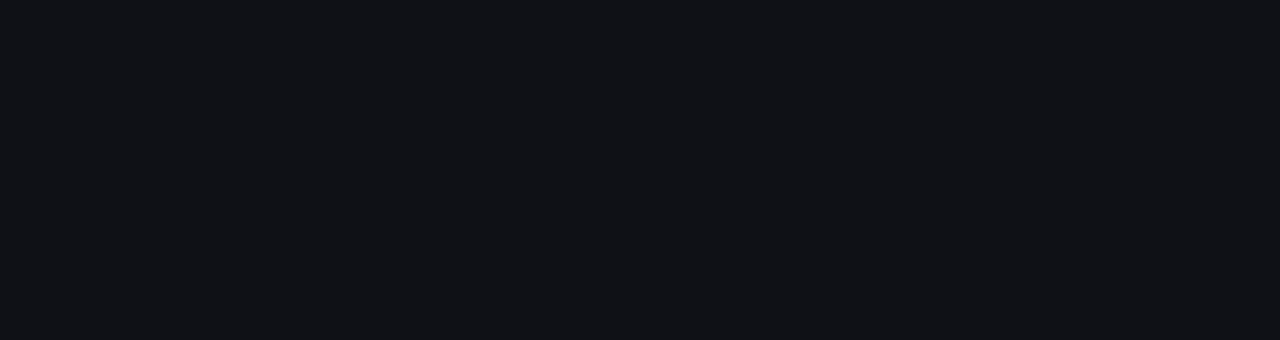
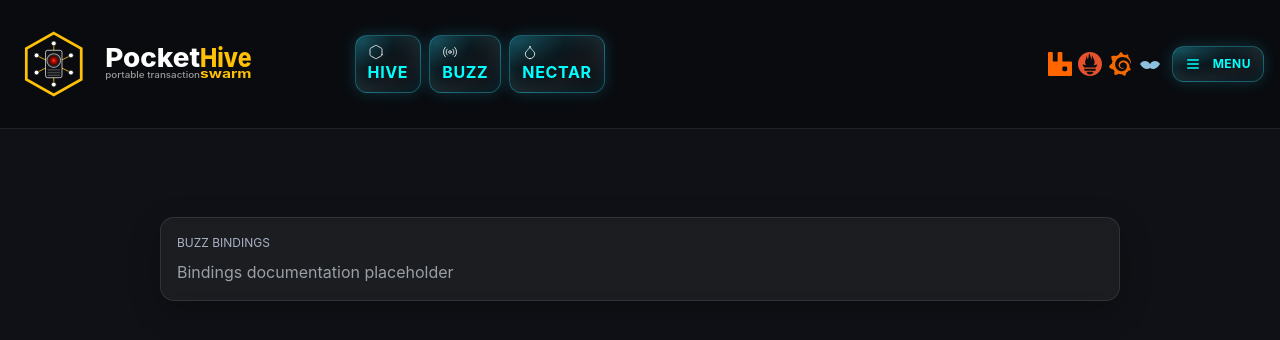
Before and after one commit to sepa79/PocketHive, a React (Vite) app in the folder ui/: page /bindings in a window 1280 px wide. Before the commit this address had no page. Shown: the top 340 px of the page. Built offline with nearby package versions, Linux system fonts and the light colour scheme.

Commit message:
fix(ui): update navigation and demo hive view

```diff
--- a/ui/src/App.tsx
+++ b/ui/src/App.tsx
@@ -4,6 +4,10 @@ import Home from './pages/Home'
 import Hive from './pages/Hive'
 import Buzz from './pages/Buzz'
 import Nectar from './pages/Nectar'
+import Readme from './pages/Readme'
+import Bindings from './pages/Bindings'
+import Changelog from './pages/Changelog'
+import Docs from './pages/Docs'
 
 export default function App() {
   return (
@@ -13,6 +17,10 @@ export default function App() {
         <Route path="hive" element={<Hive />} />
         <Route path="buzz" element={<Buzz />} />
         <Route path="nectar" element={<Nectar />} />
+        <Route path="readme" element={<Readme />} />
+        <Route path="bindings" element={<Bindings />} />
+        <Route path="changelog" element={<Changelog />} />
+        <Route path="docs" element={<Docs />} />
       </Route>
     </Routes>
   )
--- a/ui/src/layout/Layout.tsx
+++ b/ui/src/layout/Layout.tsx
@@ -1,5 +1,5 @@
 import { NavLink, Outlet } from 'react-router-dom'
-import { Menu } from 'lucide-react'
+import { Menu, Hexagon, Radio, Droplet } from 'lucide-react'
 import { useUIStore } from '../store'
 import { useEffect } from 'react'
 
@@ -14,27 +14,35 @@ export default function Layout() {
     return () => window.removeEventListener('keydown', handler)
   }, [closeSidebar])
 
+  const host = typeof window !== 'undefined' ? window.location.hostname : 'localhost'
+  const services = {
+    rabbitmq: `http://${host}:15672/`,
+    prometheus: `http://${host}:9090/`,
+    grafana: `http://${host}:3000/`,
+    wiremock: `http://${host}:8080/__admin/`,
+  }
+
   return (
     <div className="min-h-screen text-white">
       <header className="flex items-center gap-4 p-4 sticky top-0 z-10 backdrop-blur border-b border-white/10 bg-[#080a0e]/75">
         <img className="logo" src="/logo.svg" alt="PocketHive Logo" />
         <nav className="nav-tabs">
           <NavLink to="/hive" className="tab-btn">
-            <img src="/hive.svg" alt="" className="tab-icon" />Hive
+            <Hexagon strokeWidth={1.5} className="tab-icon mr-1 text-white/80" />Hive
           </NavLink>
           <NavLink to="/buzz" className="tab-btn">
-            <img src="/buzz.svg" alt="" className="tab-icon" />Buzz
+            <Radio strokeWidth={1.5} className="tab-icon mr-1 text-white/80" />Buzz
           </NavLink>
           <NavLink to="/nectar" className="tab-btn">
-            <img src="/nectar.svg" alt="" className="tab-icon" />Nectar
+            <Droplet strokeWidth={1.5} className="tab-icon mr-1 text-white/80" />Nectar
           </NavLink>
         </nav>
         <div className="header-right">
           <div className="service-links">
-            <a id="link-rabbitmq" href="#" target="_blank" rel="noopener" aria-label="RabbitMQ"><img src="/icons/rabbitmq.svg" alt="RabbitMQ" /></a>
-            <a id="link-prometheus" href="#" target="_blank" rel="noopener" aria-label="Prometheus"><img src="/icons/prometheus.svg" alt="Prometheus" /></a>
-            <a id="link-grafana" href="#" target="_blank" rel="noopener" aria-label="Grafana"><img src="/icons/grafana.svg" alt="Grafana" /></a>
-            <a id="link-wiremock" href="#" target="_blank" rel="noopener" aria-label="WireMock"><img src="/icons/wiremock.svg" alt="WireMock" /></a>
+            <a id="link-rabbitmq" href={services.rabbitmq} target="_blank" rel="noopener" aria-label="RabbitMQ"><img src="/icons/rabbitmq.svg" alt="RabbitMQ" /></a>
+            <a id="link-prometheus" href={services.prometheus} target="_blank" rel="noopener" aria-label="Prometheus"><img src="/icons/prometheus.svg" alt="Prometheus" /></a>
+            <a id="link-grafana" href={services.grafana} target="_blank" rel="noopener" aria-label="Grafana"><img src="/icons/grafana.svg" alt="Grafana" /></a>
+            <a id="link-wiremock" href={services.wiremock} target="_blank" rel="noopener" aria-label="WireMock"><img src="/icons/wiremock.svg" alt="WireMock" /></a>
           </div>
           <div className="menu relative">
             <button id="menu-btn" className="bg-toggle" onClick={toggleSidebar}>
@@ -42,10 +50,10 @@ export default function Layout() {
             </button>
             {sidebarOpen && (
               <div id="menu-dropdown" className="dropdown-panel absolute right-0 mt-2" onMouseLeave={closeSidebar}>
-                <a href="/readme.html" className="dropdown-item">README</a>
-                <a href="/bindings.html" className="dropdown-item">Buzz Bindings</a>
-                <a href="/changelog.html" className="dropdown-item">Changelog</a>
-                <a href="/docs.html" className="dropdown-item">API Docs</a>
+                <NavLink to="/readme" className="dropdown-item" onClick={closeSidebar}>README</NavLink>
+                <NavLink to="/bindings" className="dropdown-item" onClick={closeSidebar}>Buzz Bindings</NavLink>
+                <NavLink to="/changelog" className="dropdown-item" onClick={closeSidebar}>Changelog</NavLink>
+                <NavLink to="/docs" className="dropdown-item" onClick={closeSidebar}>API Docs</NavLink>
               </div>
             )}
           </div>
--- /dev/null
+++ b/ui/src/pages/Bindings.tsx
@@ -0,0 +1,8 @@
+export default function Bindings() {
+  return (
+    <div className="card" style={{ marginTop: '24px', padding: '16px' }}>
+      <h2 className="kpi-title" style={{ marginBottom: '8px' }}>Buzz Bindings</h2>
+      <p>Bindings documentation placeholder</p>
+    </div>
+  )
+}
--- /dev/null
+++ b/ui/src/pages/Changelog.tsx
@@ -0,0 +1,8 @@
+export default function Changelog() {
+  return (
+    <div className="card" style={{ marginTop: '24px', padding: '16px' }}>
+      <h2 className="kpi-title" style={{ marginBottom: '8px' }}>Changelog</h2>
+      <p>Changelog placeholder</p>
+    </div>
+  )
+}
--- /dev/null
+++ b/ui/src/pages/Docs.tsx
@@ -0,0 +1,8 @@
+export default function Docs() {
+  return (
+    <div className="card" style={{ marginTop: '24px', padding: '16px' }}>
+      <h2 className="kpi-title" style={{ marginBottom: '8px' }}>API Docs</h2>
+      <p>API documentation placeholder</p>
+    </div>
+  )
+}
--- a/ui/src/pages/Hive.tsx
+++ b/ui/src/pages/Hive.tsx
@@ -1,9 +1,17 @@
-import { useEffect } from 'react'
+export default function Hive() {
+  const nodes = [
+    { id: 'generator', x: 140, y: 160, label: 'GENERATOR' },
+    { id: 'moderator', x: 480, y: 160, label: 'MODERATOR' },
+    { id: 'processor', x: 820, y: 160, label: 'PROCESSOR' },
+    { id: 'sut', x: 1060, y: 160, label: 'SUT' },
+  ]
+  const edges = [
+    { a: 'generator', b: 'moderator' },
+    { a: 'moderator', b: 'processor' },
+    { a: 'processor', b: 'sut' },
+  ]
 
-export default function Hive() {
-  useEffect(() => {
-    // Hive rendering to be wired with real data in future iterations.
-  }, [])
+  const find = (id: string) => nodes.find((n) => n.id === id)!
 
   return (
     <div id="view-hive" style={{ maxWidth: '1200px', margin: '24px auto', padding: '0 20px 40px', color: '#fff' }}>
@@ -13,9 +21,23 @@ export default function Hive() {
           <input id="hive-hold" type="number" min="1" max="120" step="1" defaultValue={15} style={{ width: '64px', marginLeft: '4px' }} />
         </label>
         <button id="hive-clear" className="tab-btn" style={{ cursor: 'pointer' }}>Clear &amp; Restart</button>
-        <span id="hive-stats" className="small" style={{ color: '#9aa0a6' }}></span>
+        <span id="hive-stats" className="small" style={{ color: '#9aa0a6' }}>Demo graph</span>
       </div>
-      <svg id="hive-canvas" viewBox="0 0 1200 480" preserveAspectRatio="xMidYMid meet" aria-label="Hive view"></svg>
+      <svg id="hive-canvas" viewBox="0 0 1200 480" preserveAspectRatio="xMidYMid meet" aria-label="Hive view">
+        {edges.map((e) => {
+          const a = find(e.a)
+          const b = find(e.b)
+          return <line key={`${e.a}-${e.b}`} x1={a.x} y1={a.y} x2={b.x} y2={b.y} stroke="rgba(255,255,255,0.6)" strokeWidth={3} strokeLinecap="round" />
+        })}
+        {nodes.map((n) => (
+          <g key={n.id} transform={`translate(${n.x - 60},${n.y - 46})`}>
+            <rect x={0} y={0} width={120} height={92} rx={12} fill={n.id === 'sut' ? 'rgba(3,169,244,0.2)' : 'rgba(255,255,255,0.08)'} stroke="rgba(255,255,255,0.5)" strokeWidth={2} />
+            <text x={60} y={20} textAnchor="middle" fill="#ffffff" fontFamily="Inter, Segoe UI, Arial, sans-serif" fontSize={13}>
+              {n.label}
+            </text>
+          </g>
+        ))}
+      </svg>
     </div>
   )
 }
--- /dev/null
+++ b/ui/src/pages/Readme.tsx
@@ -0,0 +1,8 @@
+export default function Readme() {
+  return (
+    <div className="card" style={{ marginTop: '24px', padding: '16px' }}>
+      <h2 className="kpi-title" style={{ marginBottom: '8px' }}>README</h2>
+      <p>Documentation placeholder</p>
+    </div>
+  )
+}
```
